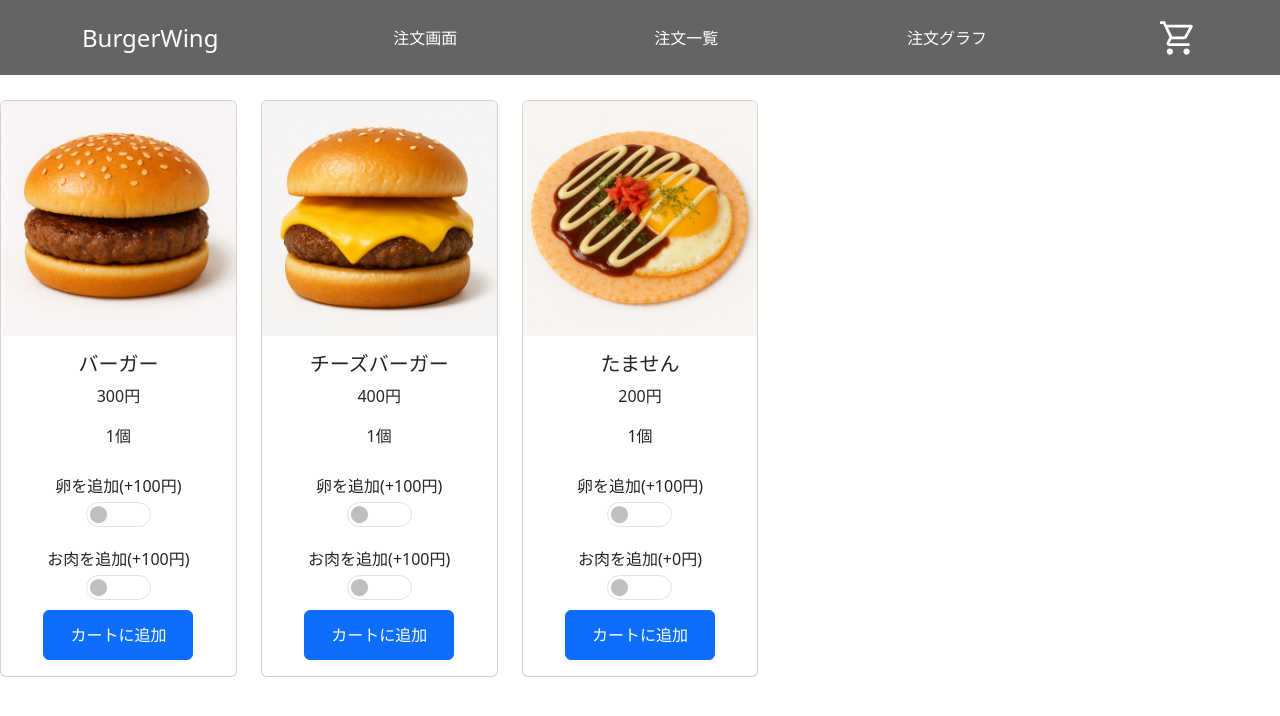
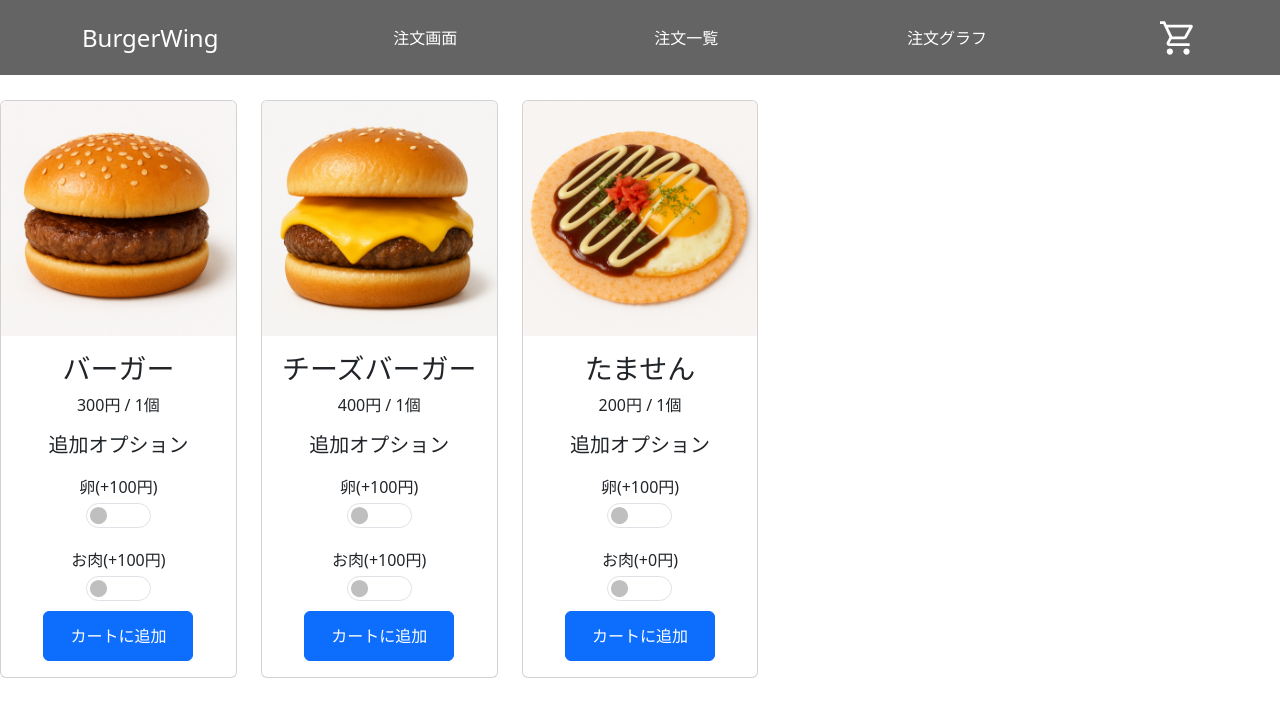
Before and after one commit to yukki072417/Order-Management-System, a React (Vite) app in the folder Frontend/: page /products in a window 1280 px wide. Shown: the top 716 px of the page. Built offline with nearby package versions, Linux system fonts and the light colour scheme.

Commit message:
UIの改善

```diff
--- a/Frontend/src/components/OrderList.tsx
+++ b/Frontend/src/components/OrderList.tsx
@@ -58,19 +58,19 @@ const OrderList = () => {
         <Col key={order.ORDER_NUMBER ?? index}>
           <Card style={{ width: "14rem" }}>
             <Card.Body className="order-box">
-              <Card.Title>注文番号: {order.ORDER_NUMBER}</Card.Title>
+              <h4>注文番号: {order.ORDER_NUMBER}</h4>
               <Card.Text>
                 {order.ORDER_CONTENTS.map((item: any, idx: number) => (
                   <div className="order-content-box" key={item.ID ?? idx}>
-                    <div className="order-title">商品名: {item.PRODUCT_NAME}</div>
-                    <div>注文時間: {item.ORDER_TIME}</div>
-                    <div>数量: {item.PRODUCT_QUANTITY}</div>
+                    <div className="order-title"><h5>商品名: {item.PRODUCT_NAME}</h5></div>
+                    <div><h6>数量: {item.PRODUCT_QUANTITY}</h6></div>
                     <div style={{ color: item.ADD_EGG ? "red" : "inherit" }}>
                       卵追加: {item.ADD_EGG ? "あり" : "なし"}
                     </div>
                     <div style={{ color: item.ADD_BEEF ? "red" : "inherit" }}>
                       肉追加: {item.ADD_BEEF ? "あり" : "なし"}
                     </div>
+                    <div>注文時間: {item.ORDER_TIME}</div>
                   </div>
                 ))}
               </Card.Text>
--- a/Frontend/src/components/ProductContent.tsx
+++ b/Frontend/src/components/ProductContent.tsx
@@ -15,13 +15,14 @@ export default function ProductContent(props: ProductContentProps) {
       <Card style={{ width: "15rem" }}>
         <Card.Img variant="top" src={`${props.imagePath}`} />
         <Card.Body>
-          <Card.Title className="product-titles">{props.name}</Card.Title>
-          <Card.Text className="product-prices">{props.price}円</Card.Text>
-          <Card.Text className="product-prices">{props.itemNum}個</Card.Text>
+          <h3 className="product-titles">{props.name}</h3>
+          <Card.Text className="product-prices">{props.price}円 / {props.itemNum}個</Card.Text>
+          {/* <Card.Text className="product-prices"></Card.Text> */}
 
           <Form>
+            <h5>追加オプション</h5>
             <label className="labels">
-              卵を追加(+{props.options.AddEggPrice}円)
+              卵(+{props.options.AddEggPrice}円)
             </label>
             <Form.Check
               type="switch"
@@ -29,7 +30,7 @@ export default function ProductContent(props: ProductContentProps) {
               onChange={(e) => setAddEgg(e.target.checked)}
             />
             <label className="labels">
-              お肉を追加(+{props.options.AddBeefPrice}円)
+              お肉(+{props.options.AddBeefPrice}円)
             </label>
             <Form.Check
               type="switch"
```
